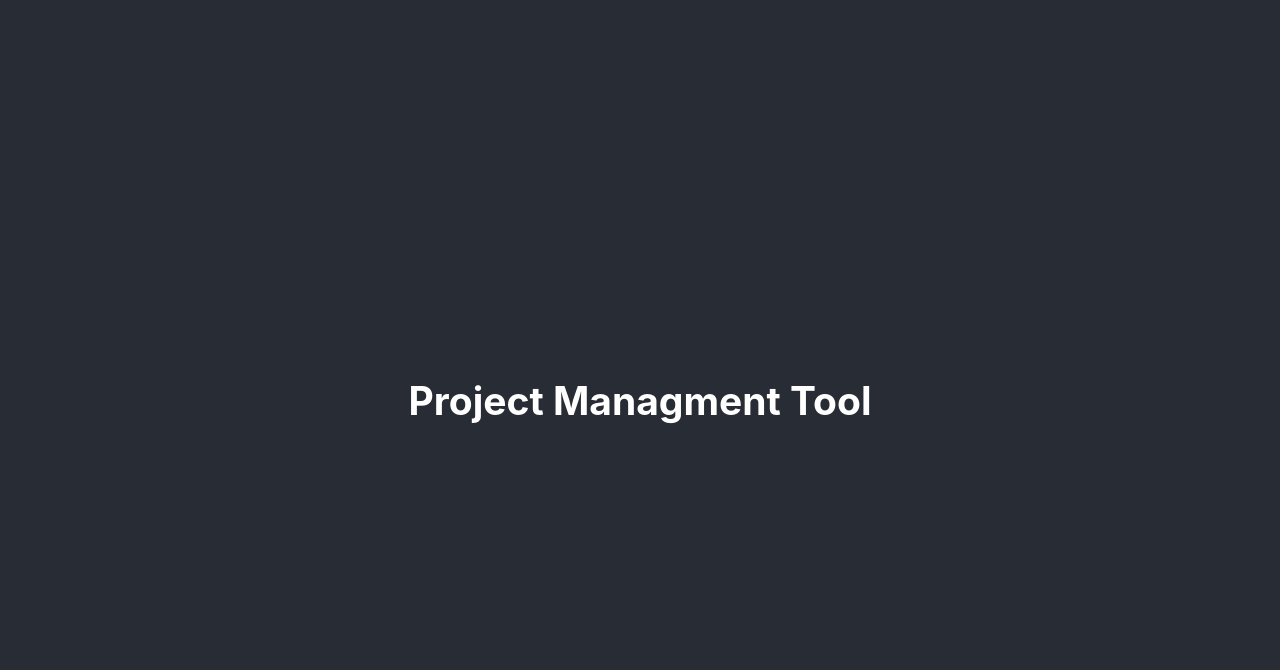
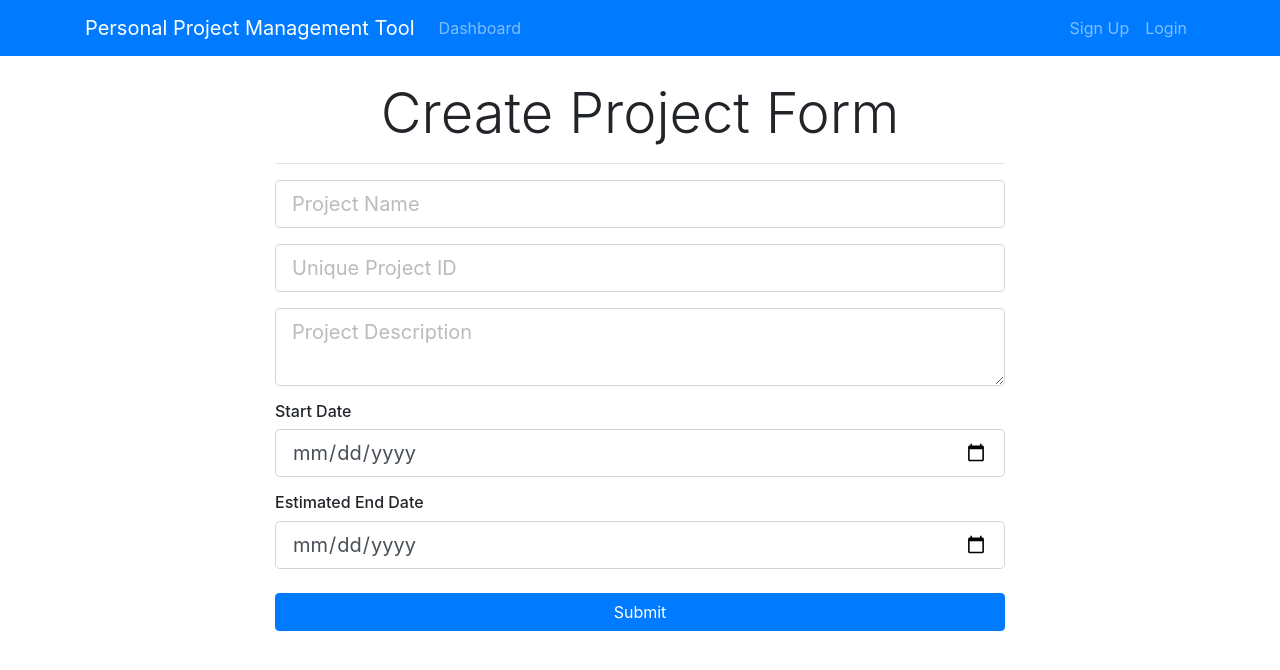
Before and after one commit to zamharrad/project-management-tool, a React (Create React App) app in the folder project-management-full-stack/ppmtool-react-client/: page /addProject in a window 1280 px wide. Shown: the top 670 px of the page. Built offline with nearby package versions, Linux system fonts and the light colour scheme.

Commit message:
commit ui changes

```diff
--- a/project-management-full-stack/ppmtool-react-client/package.json
+++ b/project-management-full-stack/ppmtool-react-client/package.json
@@ -6,8 +6,10 @@
     "@testing-library/jest-dom": "^4.2.4",
     "@testing-library/react": "^9.5.0",
     "@testing-library/user-event": "^7.2.1",
+    "bootstrap": "4.4.1",
     "react": "^16.13.0",
     "react-dom": "^16.13.0",
+    "react-router-dom": "5.1.2",
     "react-scripts": "3.4.0"
   },
   "scripts": {
--- a/project-management-full-stack/ppmtool-react-client/public/index.html
+++ b/project-management-full-stack/ppmtool-react-client/public/index.html
@@ -15,8 +15,13 @@
       user's mobile device or desktop. See https://developers.google.com/web/fundamentals/web-app-manifest/
     -->
     <link rel="manifest" href="%PUBLIC_URL%/manifest.json" />
-
-    <title>PRoJect M.T App</title>
+    <link
+      rel="stylesheet"
+      href="https://use.fontawesome.com/releases/v5.2.0/css/all.css"
+      integrity="sha384-hWVjflwFxL6sNzntih27bfxkr27PmbbK/iSvJ+a4+0owXq79v+lsFkW54bOGbiDQ"
+      crossorigin="anonymous"
+    />
+    <title>PRoJect M.TooL</title>
   </head>
   <body>
     <noscript>You need to enable JavaScript to run this app.</noscript>
--- a/project-management-full-stack/ppmtool-react-client/src/App.css
+++ b/project-management-full-stack/ppmtool-react-client/src/App.css
@@ -1,38 +1,65 @@
-.App {
-  text-align: center;
+img {
+  width: 100%;
 }
 
-.App-logo {
-  height: 40vmin;
-  pointer-events: none;
+.navbar {
+  background-color: #e3f2fd;
+}
+.fa.fa-edit {
+  color: #18a2b9;
 }
 
-@media (prefers-reduced-motion: no-preference) {
-  .App-logo {
-    animation: App-logo-spin infinite 20s linear;
-  }
+.list-group-item.delete:hover {
+  cursor: -webkit-grab;
+  background-color: pink;
 }
 
-.App-header {
-  background-color: #282c34;
-  min-height: 100vh;
-  display: flex;
-  flex-direction: column;
-  align-items: center;
-  justify-content: center;
-  font-size: calc(10px + 2vmin);
-  color: white;
+.list-group-item.update:hover {
+  cursor: -webkit-grab;
+  background-color: gainsboro;
 }
 
-.App-link {
-  color: #61dafb;
+.list-group-item.board:hover {
+  cursor: -webkit-grab;
+  background-color: gainsboro;
 }
 
-@keyframes App-logo-spin {
-  from {
-    transform: rotate(0deg);
-  }
-  to {
-    transform: rotate(360deg);
-  }
+.fa.fa-minus-circle {
+  color: red;
 }
+
+.landing {
+  position: relative;
+  /* background: url("../img/showcase.jpg") no-repeat; */
+  background-size: cover;
+  background-position: center;
+  height: 100vh;
+  margin-top: -24px;
+  margin-bottom: -50px;
+}
+
+.landing-inner {
+  padding-top: 80px;
+}
+
+.dark-overlay {
+  background-color: rgba(0, 0, 0, 0.7);
+  position: absolute;
+  top: 0;
+  left: 0;
+  width: 100%;
+  height: 100%;
+}
+
+.card-form {
+  opacity: 0.9;
+}
+
+.latest-profiles-img {
+  width: 40px;
+  height: 40px;
+}
+
+.form-control::placeholder {
+  color: #bbb !important;
+}
--- a/project-management-full-stack/ppmtool-react-client/src/App.js
+++ b/project-management-full-stack/ppmtool-react-client/src/App.js
@@ -1,15 +1,22 @@
 import React from "react";
-import logo from "./logo.svg";
 import "./App.css";
 import Dashboard from "./components/Dashboard";
+import Header from "./components/Layout/Header";
+import "bootstrap/dist/css/bootstrap.min.css";
+import { BrowserRouter as Router, Route } from "react-router-dom";
+import AddProject from "./components/Project/AddProject";
 
 function App() {
   return (
-    <div className="App">
-      <header className="App-header">
-        <Dashboard />
-      </header>
-    </div>
+    <Router>
+      <div className="App">
+        <header className="App-header">
+          <Header />
+          <Route exact path="/dashboard" component={Dashboard} />
+          <Route exact path="/addProject" component={AddProject} />
+        </header>
+      </div>
+    </Router>
   );
 }
 
--- a/project-management-full-stack/ppmtool-react-client/src/components/Dashboard.js
+++ b/project-management-full-stack/ppmtool-react-client/src/components/Dashboard.js
@@ -1,10 +1,25 @@
 import React, { Component } from "react";
+import ProjectItem from "./Project/ProjectItem";
+import CreateProjectButton from "./Project/CreateProjectButton";
 
 class Dashboard extends Component {
   render() {
     return (
       <div>
-        <h2>Project Managment Tool</h2>
+        <div class="projects">
+          <div class="container">
+            <div class="row">
+              <div class="col-md-12">
+                <h1 class="display-4 text-center">Projects</h1>
+                <br />
+                <CreateProjectButton />
+                <br />
+                <hr />
+                <ProjectItem />
+              </div>
+            </div>
+          </div>
+        </div>
       </div>
     );
   }
--- /dev/null
+++ b/project-management-full-stack/ppmtool-react-client/src/components/Layout/Header.js
@@ -0,0 +1,47 @@
+import React, { Component } from "react";
+
+class Header extends Component {
+  render() {
+    return (
+      <nav className="navbar navbar-expand-sm navbar-dark bg-primary mb-4">
+        <div className="container">
+          <a className="navbar-brand" href="Dashboard.html">
+            Personal Project Management Tool
+          </a>
+          <button
+            className="navbar-toggler"
+            type="button"
+            data-toggle="collapse"
+            data-target="#mobile-nav"
+          >
+            <span className="navbar-toggler-icon" />
+          </button>
+
+          <div className="collapse navbar-collapse" id="mobile-nav">
+            <ul className="navbar-nav mr-auto">
+              <li className="nav-item">
+                <a className="nav-link" href="/dashboard">
+                  Dashboard
+                </a>
+              </li>
+            </ul>
+
+            <ul className="navbar-nav ml-auto">
+              <li className="nav-item">
+                <a className="nav-link " href="register.html">
+                  Sign Up
+                </a>
+              </li>
+              <li className="nav-item">
+                <a className="nav-link" href="login.html">
+                  Login
+                </a>
+              </li>
+            </ul>
+          </div>
+        </div>
+      </nav>
+    );
+  }
+}
+export default Header;
--- /dev/null
+++ b/project-management-full-stack/ppmtool-react-client/src/components/Project/AddProject.js
@@ -0,0 +1,64 @@
+import React, { Component } from "react";
+
+class AddProject extends Component {
+  render() {
+    return (
+      <div className="project">
+        <div className="container">
+          <div className="row">
+            <div className="col-md-8 m-auto">
+              <h5 className="display-4 text-center">Create Project Form</h5>
+              <hr />
+              <form>
+                <div className="form-group">
+                  <input
+                    type="text"
+                    className="form-control form-control-lg "
+                    placeholder="Project Name"
+                  />
+                </div>
+                <div className="form-group">
+                  <input
+                    type="text"
+                    className="form-control form-control-lg"
+                    placeholder="Unique Project ID"
+                  />
+                </div>
+
+                <div className="form-group">
+                  <textarea
+                    className="form-control form-control-lg"
+                    placeholder="Project Description"
+                  ></textarea>
+                </div>
+                <h6>Start Date</h6>
+                <div className="form-group">
+                  <input
+                    type="date"
+                    className="form-control form-control-lg"
+                    name="start_date"
+                  />
+                </div>
+                <h6>Estimated End Date</h6>
+                <div className="form-group">
+                  <input
+                    type="date"
+                    className="form-control form-control-lg"
+                    name="end_date"
+                  />
+                </div>
+
+                <input
+                  type="submit"
+                  className="btn btn-primary btn-block mt-4"
+                />
+              </form>
+            </div>
+          </div>
+        </div>
+      </div>
+    );
+  }
+}
+
+export default AddProject;
--- /dev/null
+++ b/project-management-full-stack/ppmtool-react-client/src/components/Project/CreateProjectButton.js
@@ -0,0 +1,14 @@
+import React from "react";
+import { Link } from "react-router-dom";
+
+const CreateProjectButton = () => {
+  return (
+    <React.Fragment>
+      <Link to="/addProject" component="a" class="btn btn-lg btn-info">
+        Create a Project
+      </Link>
+    </React.Fragment>
+  );
+};
+
+export default CreateProjectButton;
--- /dev/null
+++ b/project-management-full-stack/ppmtool-react-client/src/components/Project/ProjectItem.js
@@ -0,0 +1,42 @@
+import React, { Component } from "react";
+
+class ProjectItem extends Component {
+  render() {
+    return (
+      <div class="container">
+        <div class="card card-body bg-light mb-3">
+          <div class="row">
+            <div class="col-2">
+              <span class="mx-auto">REACT</span>
+            </div>
+            <div class="col-lg-6 col-md-4 col-8">
+              <h3>Spring / React Project</h3>
+              <p>Project to create a Kanban Board with Spring Boot and React</p>
+            </div>
+            <div class="col-md-4 d-none d-lg-block">
+              <ul class="list-group">
+                <a href="#">
+                  <li class="list-group-item board">
+                    <i class="fa fa-flag-checkered pr-1">Project Board </i>
+                  </li>
+                </a>
+                <a href="#">
+                  <li class="list-group-item update">
+                    <i class="fa fa-edit pr-1">Update Project Info</i>
+                  </li>
+                </a>
+                <a href="">
+                  <li class="list-group-item delete">
+                    <i class="fa fa-minus-circle pr-1">Delete Project</i>
+                  </li>
+                </a>
+              </ul>
+            </div>
+          </div>
+        </div>
+      </div>
+    );
+  }
+}
+
+export default ProjectItem;
```
Also changed, not shown: 1 other file (tests, documents, lock files or other folders).
